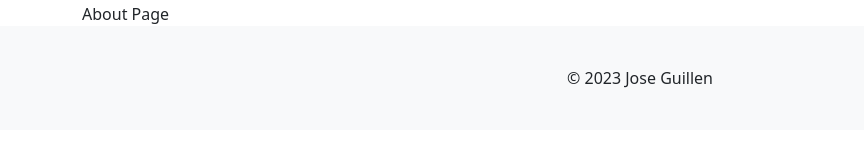
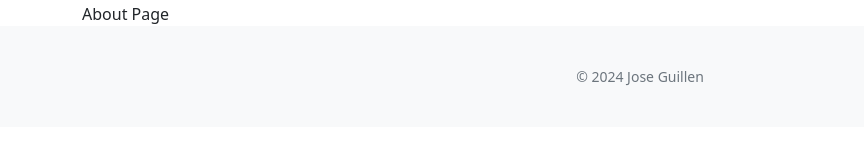
Before and after one commit to Exo-MDR-CD2000/multi-react-project, a React (Vite) app: page /about in a window 1280 px wide. Shown: the part 142-298 px from the top of the page, without its empty margins (0-864 px from the left). Built offline with nearby package versions, Linux system fonts and the light colour scheme.

Commit message:
imported current year helper fx to footer component

```diff
--- a/src/components/Footer.tsx
+++ b/src/components/Footer.tsx
@@ -1,4 +1,5 @@
 import React from 'react';
+import FooterCurrentYear from '../utilities/FooterCurrentYear';
 // create bootstrap footer here and do not use react-bootstrap dependency. regular bootstrap is fine.
 
 /**
@@ -10,8 +11,8 @@ const Footer: React.FC = () => {
   return (
     <footer className="bg-light text-center text-lg-start">
       <div className="container p-4">
-        <div className="text-center p-3">
-          © 2023 Jose Guillen
+        <div className="text-center p-3 footer-text">
+          © {FooterCurrentYear()} Jose Guillen
         </div>
       </div>
     </footer>
```
